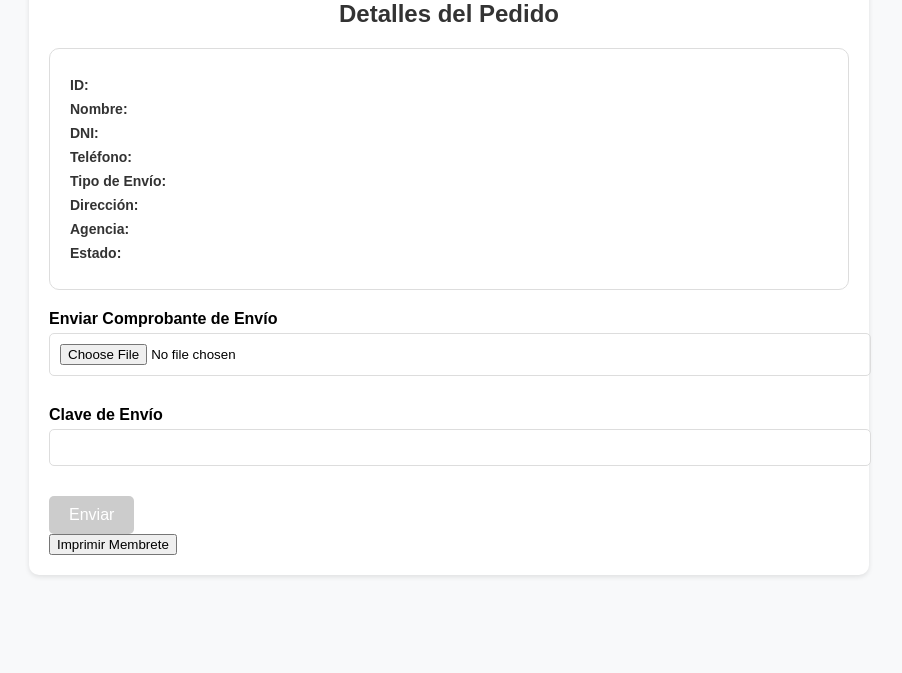
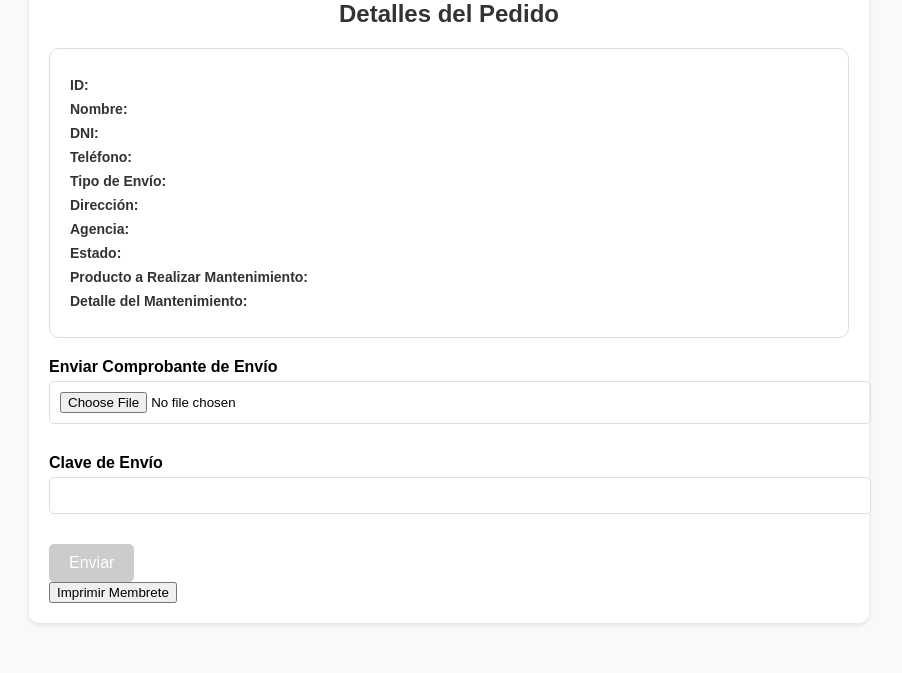
Before and after one commit to corporacionprintec/printec_envios, a PHP site: page /ver_pedido.html in a window 1280 px wide. Shown: the part 240-913 px from the top of the page, without its empty margins (191-1093 px from the left). Before the commit the page ends 817 px from the top, so only its background shows below. Run offline with PHP 8.4, Linux system fonts and the light colour scheme; data that the repository does not hold is empty.

Commit message:
proyeccion32

```diff
--- a/php/ver_pedido.php
+++ b/php/ver_pedido.php
@@ -18,7 +18,10 @@ if (isset($_GET['item'])) {
     $item = $_GET['item'];
 
     // Consulta para obtener los detalles del pedido
-    $sql = "SELECT * FROM clientes WHERE item = ?";
+    $sql = "SELECT clientes.*, mantenimientos.producto, mantenimientos.detalle
+            FROM clientes
+            LEFT JOIN mantenimientos ON clientes.item = mantenimientos.item
+            WHERE clientes.item = ?";
     $stmt = $conn->prepare($sql);
     $stmt->bind_param("i", $item);
     $stmt->execute();
--- a/ver_pedido.html
+++ b/ver_pedido.html
@@ -145,6 +145,8 @@
             printDocument.write('<p><strong>Tipo de Envío:</strong> ' + document.getElementById('tipoEnvio').innerText + '</p>');
             printDocument.write('<p><strong>Dirección:</strong> ' + document.getElementById('direccion').innerText + '</p>');
             printDocument.write('<p><strong>Agencia:</strong> ' + document.getElementById('agencia').innerText + '</p>');
+            printDocument.write('<p><strong>Producto a Realizar Mantenimiento:</strong> ' + document.getElementById('productoMantenimiento').innerText + '</p>');
+            printDocument.write('<p><strong>Detalle del Mantenimiento:</strong> ' + document.getElementById('detalleMantenimiento').innerText + '</p>');
             printDocument.write('</div>');
             printDocument.write('</body></html>');
             printDocument.close();
@@ -168,10 +170,14 @@
                     document.getElementById('nombre').innerText = data.nombre;
                     document.getElementById('dni').innerText = data.dni;
                     document.getElementById('telefono').innerText = data.telefono;
-                    document.getElementById('tipoEnvio').innerText = data.envio; // Cambio importante: uso de 'envio' en lugar de 'tipoEnvio'
+                    document.getElementById('tipoEnvio').innerText = data.envio;
                     document.getElementById('direccion').innerText = data.direccion;
                     document.getElementById('agencia').innerText = data.agencia;
                     document.getElementById('estado').innerText = data.estado;
+
+                    // Nuevos campos agregados
+                    document.getElementById('productoMantenimiento').innerText = data.producto;
+                    document.getElementById('detalleMantenimiento').innerText = data.detalle;
 
                     // Asignar el valor de 'item' al campo oculto
                     document.getElementById('hiddenItemId').value = data.item;
@@ -205,6 +211,8 @@
             <p><strong>Dirección:</strong> <span id="direccion"></span></p>
             <p><strong>Agencia:</strong> <span id="agencia"></span></p>
             <p><strong>Estado:</strong> <span id="estado"></span></p>
+            <p><strong>Producto a Realizar Mantenimiento:</strong> <span id="productoMantenimiento"></span></p>
+            <p><strong>Detalle del Mantenimiento:</strong> <span id="detalleMantenimiento"></span></p>
         </div>
 
         <!-- Formulario para enviar comprobante de envío y clave de envío -->
```
